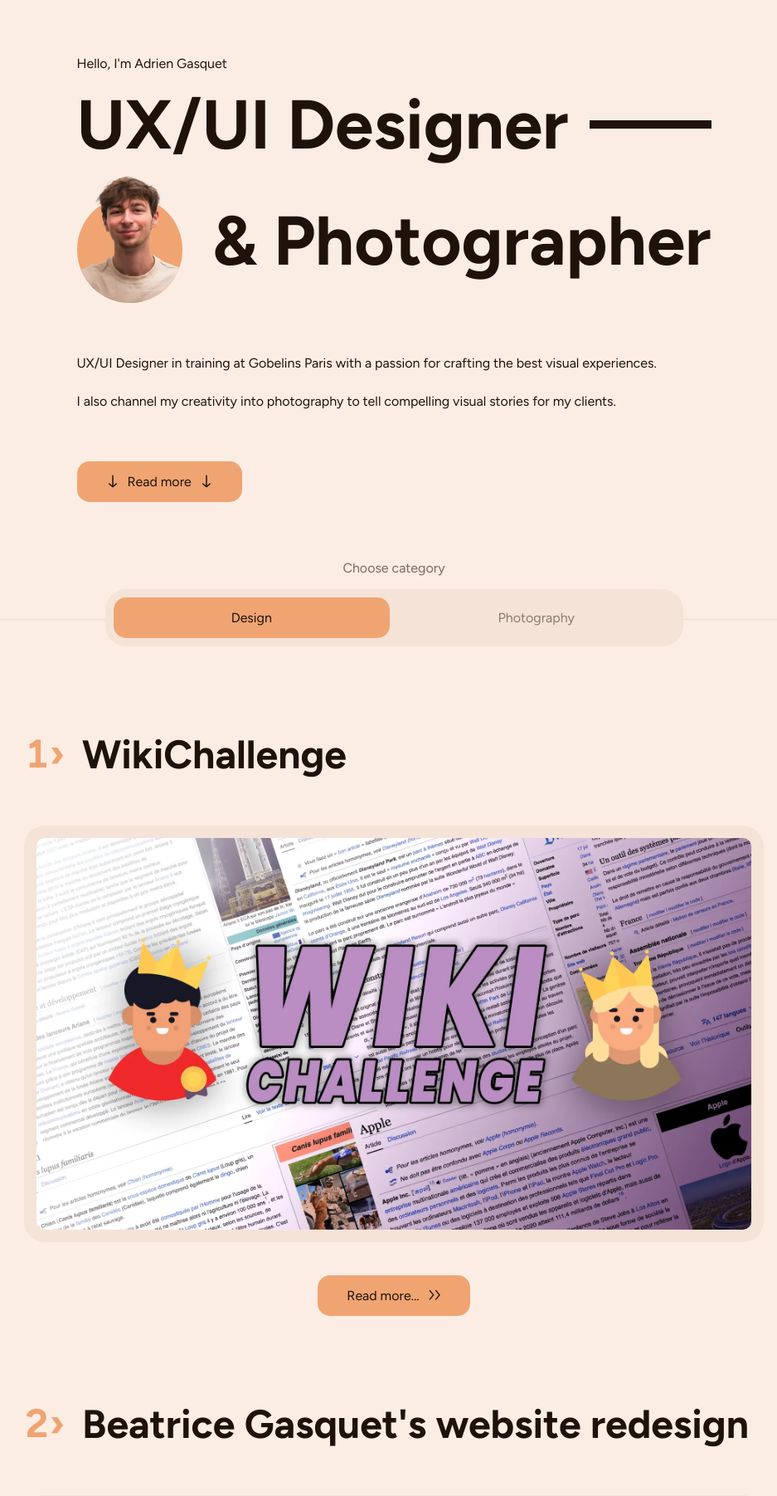
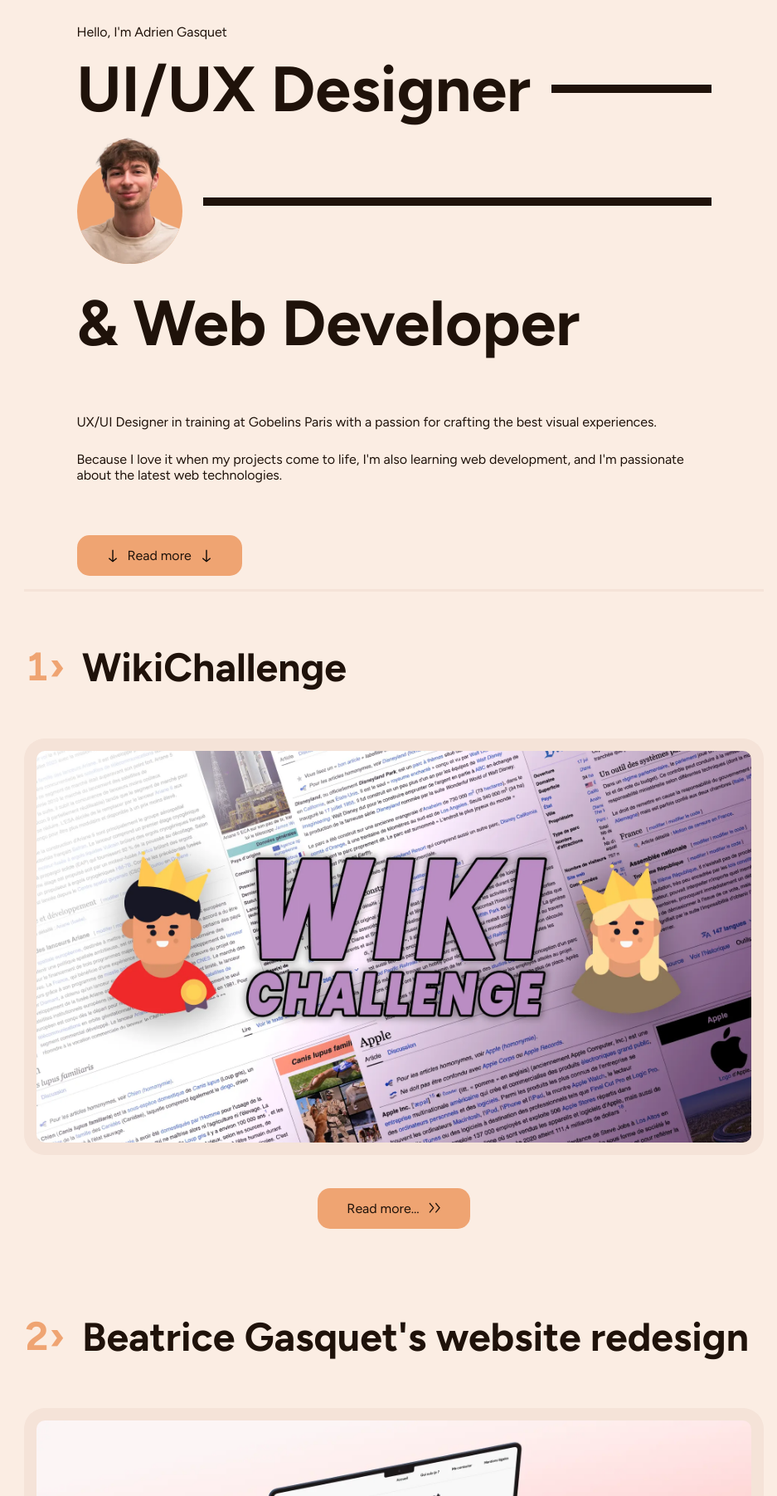
Before and after one commit to AdrienGQT/Portfolio-2024, a PHP site: page / in a window 1280 px wide. Shown: the part 90-1893 px from the top of the page at 83% size, without its empty margins (161-1098 px from the left). Run offline with PHP 8.4, Linux system fonts and the light colour scheme; some libraries are stand-ins or nearby versions.

Commit message:
NoMorePhotography Full update

```diff
--- a/index.php
+++ b/index.php
@@ -14,7 +14,7 @@
             </h2>
             <div class="main-title">
                 <div class="main-title__top">
-                    <h1 id="landingJob1" class="main-title__text anim-appear">UX/UI Designer</h1>
+                    <h1 id="landingJob1" class="main-title__text anim-appear">UI/UX Designer</h1>
                     <div id="landingBar" class="main-title__bar anim-appear"></div>
                 </div>
                 <div class="main-title__bottom">
@@ -25,13 +25,14 @@
 
                         </div>
                     </div>
-                    <h1 id="landingJob2" class="main-title__text anim-appear">& Photographer</h1>
+                    <div id="landingBarContainer" class="anim-appear main-title__bar"></div>
+                    <h1 id="landingJob2" class="main-title__text anim-appear">& Web Developer</h1>
                 </div>
             </div>
         </div>
         <div id="landingBottom" class="landing__bottom">
             <h2 id="landingPara1" class="landing__text anim-appear">UX/UI Designer in training at Gobelins Paris with a passion for crafting the best visual experiences.</h2>
-            <h2 id="landingPara2" class="landing__text anim-appear">I also channel my creativity into photography to tell compelling visual stories for my clients.</h2>
+            <h2 id="landingPara2" class="landing__text anim-appear">Because I love it when my projects come to life, I'm also learning web development, and I'm passionate about the latest web technologies.</h2>
 
         </div>
         <a class="button button--c-1 anim-appear" style="z-index: 100;"
@@ -47,7 +48,7 @@
 
 
 
-    <div id="selector-container" class="selector-container anim-appear-up">
+    <!-- <div id="selector-container" class="selector-container anim-appear-up">
         <div class="selector-container__top">
             <p id="selectorTop" class="selector-container__choose">Choose category</p>
         </div>
@@ -64,7 +65,9 @@
             </div>
             <div class="selector-container__divider"></div>
         </div>
-    </div>
+    </div> -->
+
+    <div id="selector-container" style="height:0px; width:100%"><div class="selector-container__divider" style="height:0px"></div></div>
 
     <!-- Projects -->
 
--- a/src/css/scss/base/_base.scss
+++ b/src/css/scss/base/_base.scss
@@ -29,13 +29,13 @@
 }
 
 h1 {
-    font-size: 6rem;
+    font-size: 5.6rem;
     font-weight: 700;
     padding: 0;
     margin: 0;
 
     @media screen and (max-width: $bp-small-pc) {
-        font-size: 5.2rem;
+        font-size: 4.8rem;
     }
 
     @media screen and (max-width: 970px) {
--- a/src/css/scss/components/landing/_landing.scss
+++ b/src/css/scss/components/landing/_landing.scss
@@ -1,5 +1,6 @@
 .landing {
-    height: calc(100vh - (90px + 51px));
+    // height: calc(100vh - (90px + 51px));
+    height: calc(100vh - 90px);
     width: 905px;
     // transform: translateY(-90px);
     display: flex;
@@ -82,7 +83,8 @@
     }
 
     @media screen and (max-width: 970px) {
-        height: calc(100vh - (70px + 51px));
+        // height: calc(100vh - (70px + 51px));
+        height: calc(100vh - (70px));
         width: 100%;
     }
 
--- a/src/css/scss/components/landing/_main-title.scss
+++ b/src/css/scss/components/landing/_main-title.scss
@@ -14,7 +14,7 @@
         background-color: $c-on-primary-container;
 
         @media screen and (max-width: 970px) {
-            display: none;
+            display: none !important;
         }
     }
 
@@ -27,7 +27,7 @@
     &__bottom {
         display: flex;
         align-items: center;
-        justify-content: space-between;
+        justify-content: flex-start;
         flex-wrap: wrap;
         gap: 25px;
 
--- a/src/css/scss/components/project-list/_project-list.scss
+++ b/src/css/scss/components/project-list/_project-list.scss
@@ -4,6 +4,6 @@
     flex-direction: column;
     align-items: center;
     gap: 100px;
-    padding-top: 100px;
+    padding-top: 64px;
     width: 100%;
 }
--- a/src/css/style.css
+++ b/src/css/style.css
@@ -31,14 +31,14 @@
 }
 
 h1 {
-  font-size: 6rem;
+  font-size: 5.6rem;
   font-weight: 700;
   padding: 0;
   margin: 0;
 }
 @media screen and (max-width: 1900px) {
   h1 {
-    font-size: 5.2rem;
+    font-size: 4.8rem;
   }
 }
 @media screen and (max-width: 970px) {
@@ -277,7 +277,7 @@
 }
 
 .landing {
-  height: calc(100vh - 141px);
+  height: calc(100vh - 90px);
   width: 905px;
   display: flex;
   flex-direction: column;
@@ -354,7 +354,7 @@
 }
 @media screen and (max-width: 970px) {
   .landing {
-    height: calc(100vh - 121px);
+    height: calc(100vh - 70px);
     width: 100%;
   }
 }
@@ -387,7 +387,7 @@
 }
 @media screen and (max-width: 970px) {
   .main-title__bar {
-    display: none;
+    display: none !important;
   }
 }
 .main-title__top {
@@ -398,7 +398,7 @@
 .main-title__bottom {
   display: flex;
   align-items: center;
-  justify-content: space-between;
+  justify-content: flex-start;
   flex-wrap: wrap;
   gap: 25px;
 }
@@ -707,7 +707,7 @@
   flex-direction: column;
   align-items: center;
   gap: 100px;
-  padding-top: 100px;
+  padding-top: 64px;
   width: 100%;
 }
 
--- a/src/css/style.scss
+++ b/src/css/style.scss
@@ -38,7 +38,6 @@
 
 // Animations
 
-@import 'scss/components/animation/animations';
 @import 'scss/components/animation/avatars-animation';
 
 // Footer
--- a/src/html/head.php
+++ b/src/html/head.php
@@ -25,7 +25,7 @@
     <link rel="stylesheet" href="/src/css/style.css">
     <script src="/src/js/selector.js"></script>
     <script src="https://cdn.jsdelivr.net/npm/gsap@3.12.5/dist/gsap.min.js" defer></script>
-    <script src="\src\js\anim-landing.js" defer></script>
+    <?php if(basename($_SERVER['PHP_SELF'])=='index.php')echo('<script src="\src\js\anim-landing.js" defer></script>') ?>
 
 </head>
 
--- a/src/html/header.php
+++ b/src/html/header.php
@@ -1,19 +1,21 @@
+
+
 <div class="header">
     <div class="header__left">
         <a href="/index.php">
             <h3 class="header__title">
-                <span class="anim-appear-header">Adrien</span>
-                <span class="anim-appear-header">Gasquet</span>
+                <span class="<?php if(basename($_SERVER['PHP_SELF'])=='index.php')echo('anim-appear-header')?>">Adrien</span>
+                <span class="<?php if(basename($_SERVER['PHP_SELF'])=='index.php')echo('anim-appear-header')?>">Gasquet</span>
             </h3>
         </a>
 
     </div>
     <div class="header__right">
-        <a class="button button--c-1 anim-appear-header" href="/client-data/pdf/CV - Adrien Gasquet.pdf" download="CV - Adrien Gasquet" href="src/pages/design/liftoffrockets.php">
+        <a class="button button--c-1 <?php if(basename($_SERVER['PHP_SELF'])=='index.php')echo('anim-appear-header')?>" href="/client-data/pdf/CV - Adrien Gasquet.pdf" download="CV - Adrien Gasquet" href="src/pages/design/liftoffrockets.php">
             <div class="button__icon button__icon--download"></div>
             <p class="button__text">CV</p>
         </a>
-        <div class="language-selector anim-appear-header">
+        <div class="language-selector <?php if(basename($_SERVER['PHP_SELF'])=='index.php')echo('anim-appear-header')?>">
             <div id="en" class="language-selector__item language-selector__item--on"
                 onclick="languageSelectorClick('en')">
                 <p>EN</p>
--- a/src/js/anim-landing.js
+++ b/src/js/anim-landing.js
@@ -22,12 +22,4 @@
     opacity:1,
     duration:0.3,
     stagger:0.2
-}).fromTo('.anim-appear-up',{
-    y:15,
-    opacity:0
-},
-{
-    y:0,
-    opacity:1,
-    duration:0.3,
 })
--- a/src/js/languages.js
+++ b/src/js/languages.js
@@ -61,6 +61,7 @@
       .then((response) => response.json())
       .then((data) => {
         texts = data;
+        if(page == "index.php"){document.getElementById('landingBarContainer').style.display = "none";}
         updateTexts();
       });
   } else if (language === "fr") {
@@ -68,6 +69,7 @@
       .then((response) => response.json())
       .then((data) => {
         texts = data;
+        if(page == "index.php"){document.getElementById('landingBarContainer').style.display = "block";}
         updateTexts();
       });
   }
--- a/src/json/en.json
+++ b/src/json/en.json
@@ -1,10 +1,10 @@
 {
     "landingHello": "Hello,",
     "landingName": "I'm Adrien Gasquet",
-    "landingJob1": "UX/UI Designer",
-    "landingJob2": "& Photographer",
+    "landingJob1": "UI/UX Designer",
+    "landingJob2": "& Web Developer",
     "landingPara1": "UX/UI Designer in training at Gobelins Paris with a passion for crafting the best visual experiences.",
-    "landingPara2": "I also channel my creativity into photography to tell compelling visual stories for my clients.",
+    "landingPara2": "Because I love it when my projects come to life, I'm also learning web development, and I'm passionate about the latest web technologies.",
     "landingButton": "Read more",
     "selectorTop": "Choose category",
     "selectorDesign": "Design",
--- a/src/json/fr.json
+++ b/src/json/fr.json
@@ -1,10 +1,10 @@
 {
     "landingHello": "Bonjour,",
     "landingName": "je suis Adrien Gasquet",
-    "landingJob1": "Designer UX/UI",
-    "landingJob2": "et Photographe",
+    "landingJob1": "Designer UI/UX",
+    "landingJob2": "& Développeur",
     "landingPara1": "Designer UX/UI en formation à Gobelins Paris. Mon but est de créer les meilleures expériences visuelles possibles.",
-    "landingPara2": "En parallèle, je canalise ma créativité dans la photographie pour des clients et des projets personnels.",
+    "landingPara2": "Parce que j'adore donner vie à mes projets, j'apprends aussi le développement web et je suis passionné par les dernières technologies web.",
     "landingButton": "En savoir plus",
     "selectorTop": "Choisissez une catégorie",
     "selectorDesign": "Design",
```
Also changed, not shown: src/pages/design/beatrice-gasquet.php (+0 -9 lines), client-data/images/pages-content/beatrice-gasquet/original-website-2.PNG (deleted), client-data/images/pages-content/beatrice-gasquet/original-website.PNG (deleted), 1 other file.
